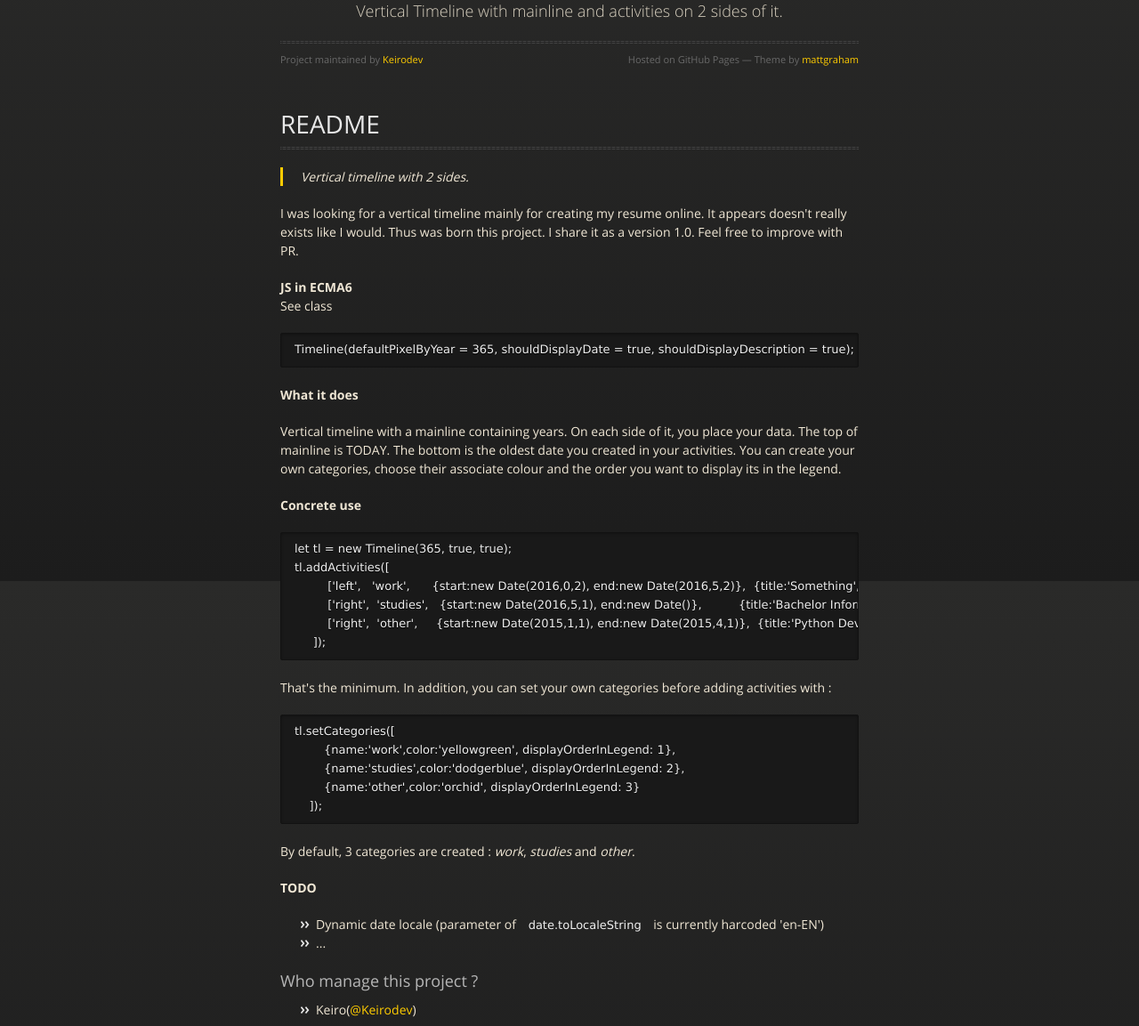
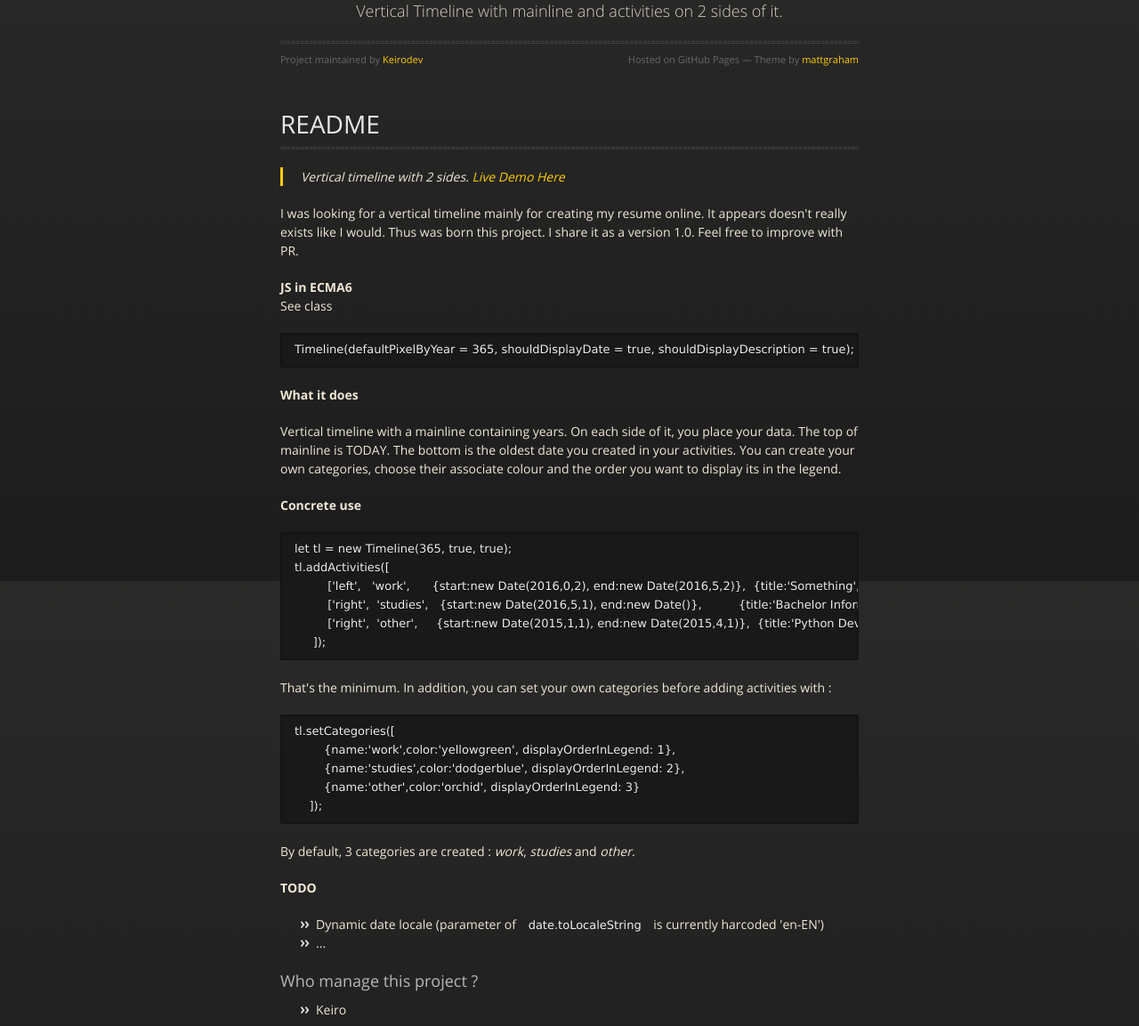
Before and after one commit to Keirodev/timeline-vertical-2-sides, a plain HTML site: page index.html in a window 1280 px wide. Shown: the part 147-1300 px from the top of the page at 89% size. Drawn offline with nearby package versions, Linux system fonts and the light colour scheme.

```diff
--- a/index.html
+++ b/index.html
@@ -44,7 +44,8 @@
 <hr>
 
 <blockquote>
-<p>Vertical timeline with 2 sides.</p>
+<p>Vertical timeline with 2 sides.
+<a href="http://keiro.ovh/github/timeline-vertical-2-sides/timeline.html">Live Demo Here</a></p>
 </blockquote>
 
 <p>I was looking for a vertical timeline mainly for creating my resume online. It appears doesn't really exists like I would. Thus was born this project.
@@ -95,7 +96,7 @@
 <a id="who-manage-this-project-" class="anchor" href="#who-manage-this-project-" aria-hidden="true"><span aria-hidden="true" class="octicon octicon-link"></span></a>Who manage this project ?</h3>
 
 <ul>
-<li>Keiro(<a href="https://github.com/Keirodev" class="user-mention">@Keirodev</a>)</li>
+<li>Keiro</li>
 </ul>
       </section>
 
```
Also changed, not shown: params.json (+1 -1 lines).
